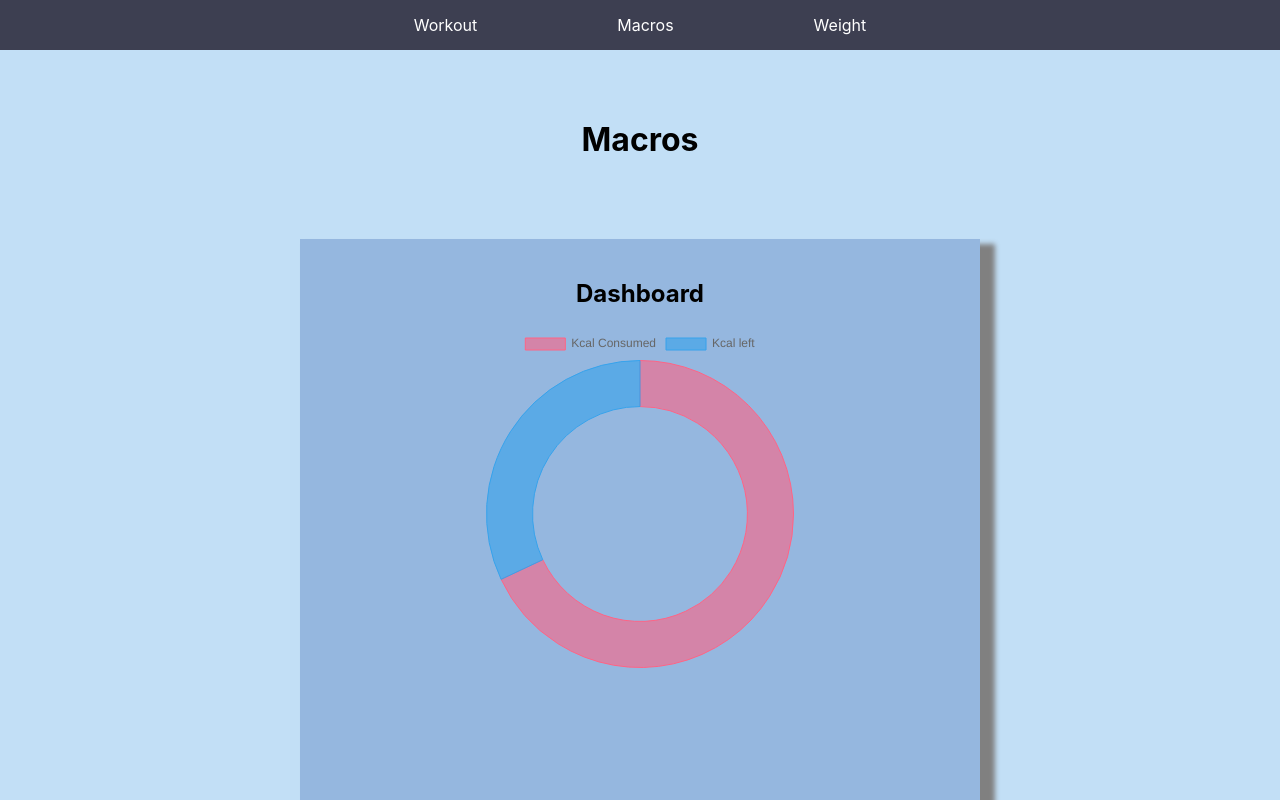
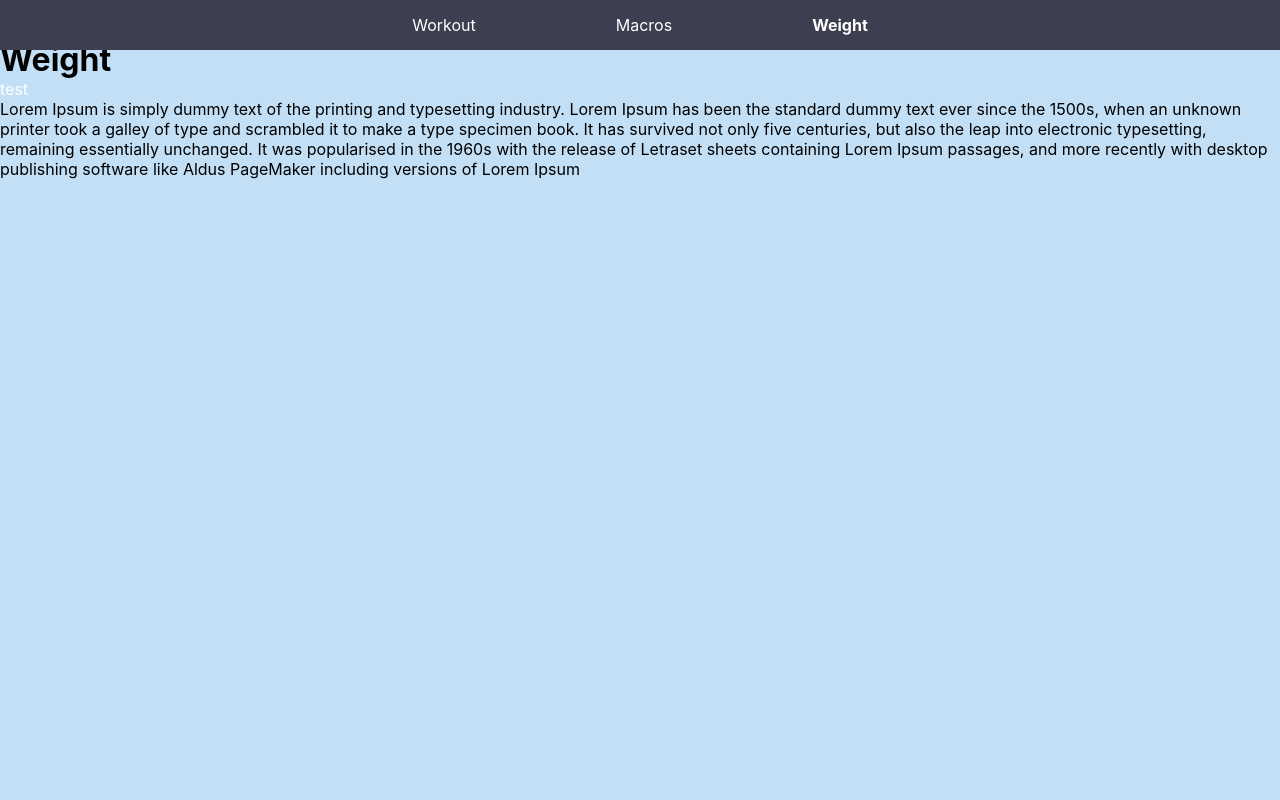
Before and after one commit to Sem1150030/Coex-HealthApp, a React (Vite) app in the folder frontendhealthapp/: page /weight in a window 1280 px wide. Shown: the top 800 px of the page. Built offline with nearby package versions, Linux system fonts and the light colour scheme.

Commit message:
added routing

```diff
--- a/frontendhealthapp/package.json
+++ b/frontendhealthapp/package.json
@@ -13,7 +13,8 @@
     "chart.js": "^4.4.4",
     "react": "^18.3.1",
     "react-chartjs-2": "^5.2.0",
-    "react-dom": "^18.3.1"
+    "react-dom": "^18.3.1",
+    "react-router-dom": "^6.26.2"
   },
   "devDependencies": {
     "@eslint/js": "^9.9.0",
--- a/frontendhealthapp/src/App.jsx
+++ b/frontendhealthapp/src/App.jsx
@@ -1,13 +1,30 @@
 import './App.css';
-import Navigationbar from "./components/navbar/Navigationbar.jsx";
-import Macros from "./components/Macros/Macros.jsx";
+import Macros from "./pages/macros/Macros.jsx"
+import Weight from "./pages/Weight/Weight.jsx"
+
+import { createBrowserRouter, RouterProvider} from 'react-router-dom';
+import RootLayout from "./Root.jsx";
+
+const router = createBrowserRouter([
+    {
+        path: '/',
+        element: <RootLayout />,
+        children: [
+            { path: '/', element: <Macros /> },
+            { path: '/weight', element: <Weight />}
+        ]
+    }
+
+])
 
 function App() {
     return (
-        <div>
-            <Navigationbar />
-            <Macros />
-        </div>
+        <>
+            <RouterProvider router={router} />
+        </>
+
+
+
     );
 }
 
--- /dev/null
+++ b/frontendhealthapp/src/Root.jsx
@@ -0,0 +1,12 @@
+import Navigationbar from "./components/navbar/Navigationbar.jsx";
+import {Outlet} from "react-router-dom";
+
+function RootLayout(){
+    return (
+        <>
+            <Navigationbar />
+            <Outlet />
+        </>
+    );
+}
+export default RootLayout;
--- a/frontendhealthapp/src/components/navbar/Navigationbar.css
+++ b/frontendhealthapp/src/components/navbar/Navigationbar.css
@@ -7,19 +7,32 @@ ul {
     margin: 0;
     padding: 0;
     list-style: none;
-    display: flex;
+    display: flex;  /*  items naast elkaar */
     width: 100%;
     background-color: #3D3F51;
-    justify-content: center;
-    align-items: center;     /* Align items vertically */
-    height: 50px;
+    justify-content: center; /*  Horizontally */
+    align-items: center;     /*  vertically */
+    height: 50px;           /*  Height of the navbar */
     position: fixed;
     z-index: 1000;
 }
 
 li {
     margin: 70px;
+}
+
+a{
+    text-decoration: none;
     color: white;
+}
+.active {
+    font-weight: 700; /* This makes the text extra bold */
+
+}
+
+
+Link {
+    text-decoration: none;
 }
 
 .alignRight {
--- a/frontendhealthapp/src/components/navbar/Navigationbar.jsx
+++ b/frontendhealthapp/src/components/navbar/Navigationbar.jsx
@@ -1,17 +1,38 @@
 import './Navigationbar.css';
+import { NavLink } from 'react-router-dom';
 
 export default function Navigationbar() {
 
-    return(
-        <div class='navbar'>
+    return (
+        <div className='navbar'>
             <ul>
-                <li>Workout</li>
-                <li>Macros</li>
-                <li>Weight</li>
+                <li>
+                    <NavLink
+                        to='/Workout'
+                        className={({isActive}) => (isActive ? 'active' : '')}
+                    >
+                        Workout
+                    </NavLink>
+                </li>
+                <li>
+                    <NavLink
+                        to='/'
+                        className={({isActive}) => (isActive ? 'active' : '')}
+                    >
+                        Macros
+                    </NavLink>
+                </li>
+                <li>
+                    <NavLink
+                        to='/weight'
+                        className={({isActive}) => (isActive ? 'active' : '')}
+                    >
+                        Weight
+                    </NavLink>
+                </li>
             </ul>
-            <br />
-            <br />
+            <br/>
+            <br/>
         </div>
-
     );
 }
--- a/frontendhealthapp/src/main.jsx
+++ b/frontendhealthapp/src/main.jsx
@@ -2,6 +2,7 @@ import { StrictMode } from 'react'
 import { createRoot } from 'react-dom/client'
 import App from './App.jsx'
 import './index.css'
+
 
 createRoot(document.getElementById('root')).render(
   <StrictMode>
--- a/frontendhealthapp/src/components/Macros/Macros.jsx
+++ b/frontendhealthapp/src/pages/Macros/Macros.jsx
@@ -1,5 +1,5 @@
 import './Macros.css';
-import DonutChart from '../DonutChart.jsx'
+import DonutChart from '../../components/DonutChart.jsx';
 
 export default function Macros() {
 
--- /dev/null
+++ b/frontendhealthapp/src/pages/Weight/Weight.jsx
@@ -0,0 +1,15 @@
+import { Link } from 'react-router-dom';
+
+
+export default function Weight() {
+    return (
+        <div>
+            <h1>Weight</h1>
+            <p>
+                <Link to='/'>test</Link>
+            </p>
+            <p>Lorem Ipsum is simply dummy text of the printing and typesetting industry. Lorem Ipsum has been the
+                 standard dummy text ever since the 1500s, when an unknown printer took a galley of type and scrambled it to make a type specimen book. It has survived not only five centuries, but also the leap into electronic typesetting, remaining essentially unchanged. It was popularised in the 1960s with the release of Letraset sheets containing Lorem Ipsum passages, and more recently with desktop publishing software like Aldus PageMaker including versions of Lorem Ipsum</p>
+        </div>
+    );
+}
```
Also changed, not shown: frontendhealthapp/src/pages/Macros/Macros.css (renamed from frontendhealthapp/src/components/Macros/Macros.css), frontendhealthapp/src/pages/Weight/weight.css (added), frontendhealthapp/src/pages/Workout/Workout.jsx (added), frontendhealthapp/src/pages/Workout/workout.css (added), 1 other file (tests, documents, lock files or other folders).
